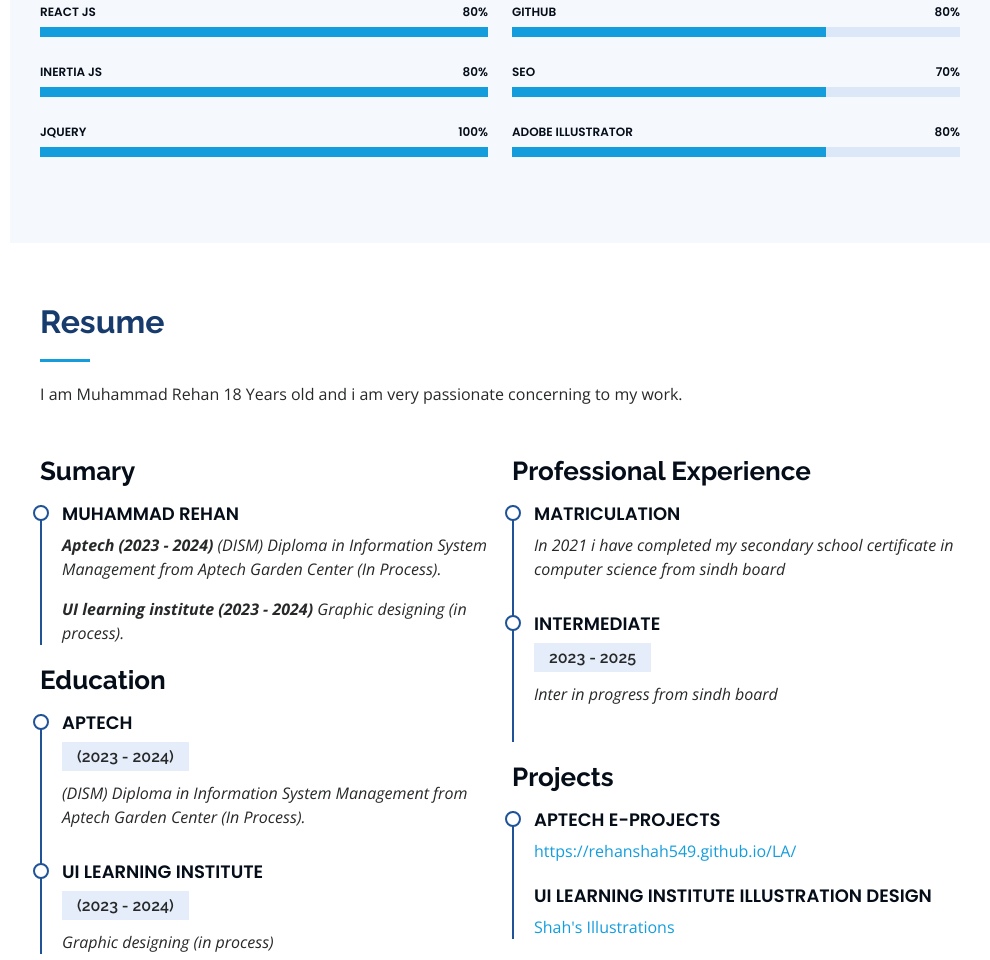
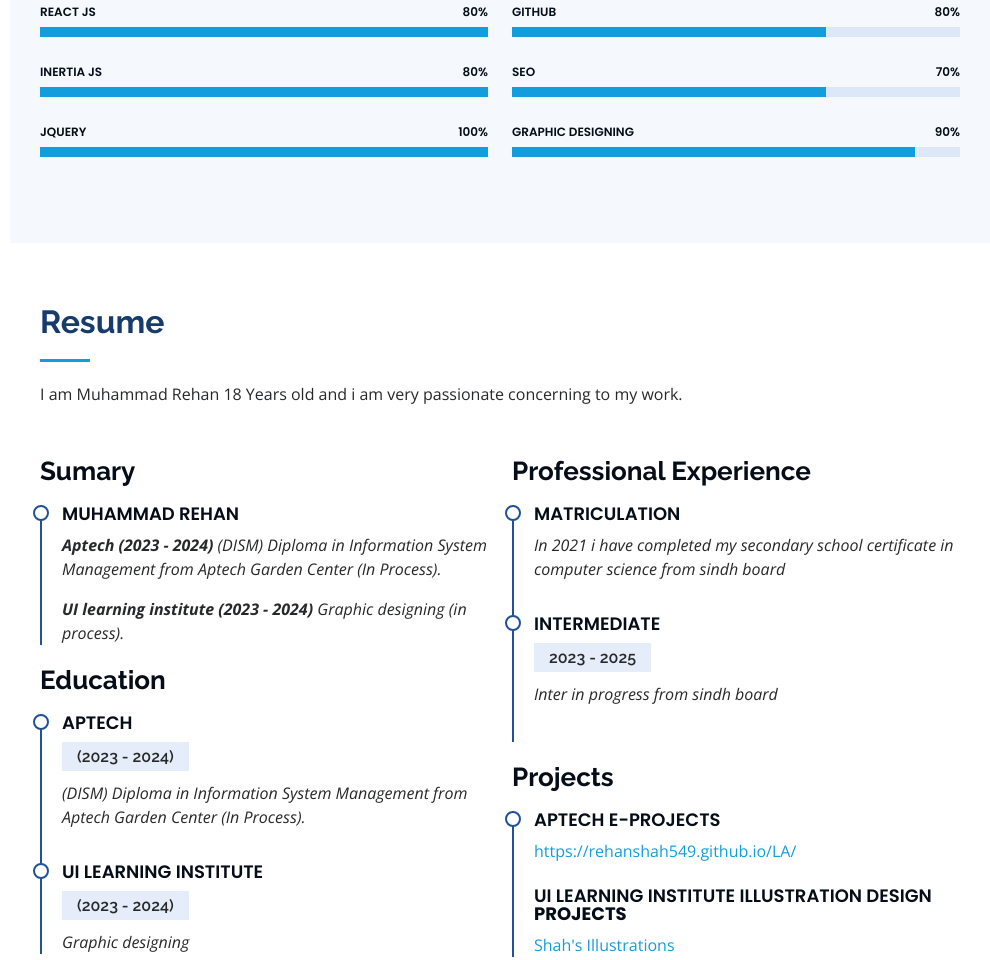
Before and after one commit to Rehanshah5490/My-Portfolio, a plain HTML site: page index.html in a window 1280 px wide. Shown: the part 1780-2740 px from the top of the page, without its empty margins (290-1280 px from the left). Drawn offline with nearby package versions, Linux system fonts and the light colour scheme.

Commit message:
my commit

```diff
--- a/index.html
+++ b/index.html
@@ -218,9 +218,9 @@
               </div>
             </div>
             <div class="progress">
-              <span class="skill">Adobe Illustrator <i class="val">80%</i></span>
+              <span class="skill">Graphic Designing <i class="val">90%</i></span>
               <div class="progress-bar-wrap">
-                <div class="progress-bar" role="progressbar" aria-valuenow="70" aria-valuemin="0" aria-valuemax="80"></div>
+                <div class="progress-bar" role="progressbar" aria-valuenow="90" aria-valuemin="0" aria-valuemax="90"></div>
               </div>
             </div>
 
@@ -259,7 +259,7 @@
             <div class="resume-item">
               <h4>UI learning institute</h4>
               <h5>(2023 - 2024)</h5>
-              <p><em>Graphic designing (in process) </em></p>
+              <p><em>Graphic designing </em></p>
             </div>
           </div>
           <div class="col-lg-6" data-aos="fade-up" data-aos-delay="100">
@@ -282,7 +282,7 @@
               <a href="https://rehanshah549.github.io/LA/">https://rehanshah549.github.io/LA/</a>
               <br/>
               <br/>
-              <h4>UI Learning Institute Illustration Design</h4>
+              <h4>UI Learning Institute Illustration Design <b>Projects</b></h4>
               <a href="https://www.facebook.com/profile.php?id=61552779222182">Shah's Illustrations</a>
 
             </div>
```
